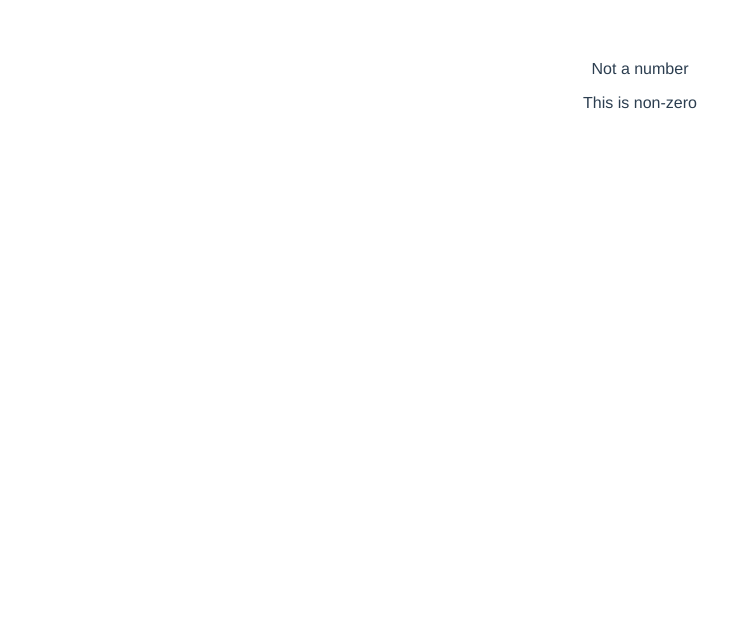
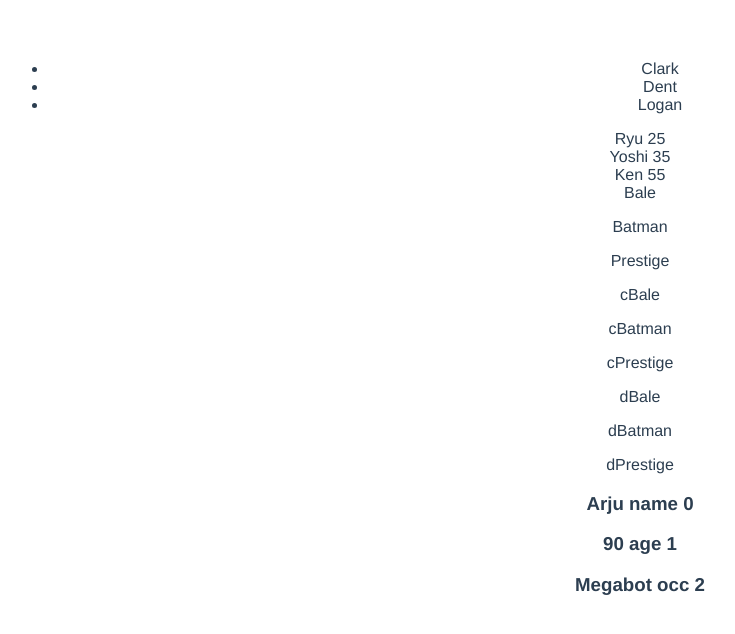
Before and after one commit to arjuaman/Vue, a Vue app in the folder cli-project/vue3-vite-proj/: page / in a window 1280 px wide. Shown: the top 634 px of the page, without its empty margins (0-735 px from the left). Built offline with nearby package versions, Linux system fonts and the light colour scheme.

Commit message:
Binding on key attribute when iterating over different sorts of arrays

```diff
--- a/cli-project/vue3-vite-proj/src/App.vue
+++ b/cli-project/vue3-vite-proj/src/App.vue
@@ -1,11 +1,17 @@
 <template>
-  <p v-if="num === 0">This is zero</p>
-  <p v-else-if="num < 0">Negative number</p>
-  <p v-else-if="num > 0">Positive number</p>
-  <p v-else>Not a number</p>
-
-  <p v-show="num === 0">This is zero</p>
-  <p v-show="num !== 0">This is non-zero</p>
+  <ul>
+    <li v-for="i in heroes" v-bind:key="i">{{i}}</li>
+  </ul>
+  <!-- <div> -->
+    <div v-for="i in ninjas" v-bind:key="i.name">{{i.name}} {{i.age}}</div>
+  <!-- </div> -->
+  <div>
+    <div v-for="person in actors" v-bind:key="person.name">
+      {{person.name}}
+      <p v-for="j in person.movies" v-bind:key="j">{{j}}</p>
+    </div>
+  </div>
+  <h3 v-for="(val, key, ind) in myInfo" :key="val">{{val}} {{key}} {{ind}}</h3>
 </template>
 
 <script>
@@ -13,7 +19,31 @@
   name: 'App',
   data() {
     return{
-      num: "p"
+      heroes: ["Clark","Dent","Logan"],
+      ninjas: [
+            { name: 'Ryu', age: 25 },
+            { name: 'Yoshi', age: 35 },
+            { name: 'Ken', age: 55 }
+        ],
+      actors: [
+        {
+          name: 'Bale',
+          movies: ['Batman', 'Prestige']
+        },
+        {
+          name: 'cBale',
+          movies: ['cBatman', 'cPrestige']
+        },
+        {
+          name: 'dBale',
+          movies: ['dBatman', 'dPrestige']
+        }
+      ],
+      myInfo: {
+        name: "Arju",
+        age: 90,
+        occ: "Megabot"
+      }
     }
   }
 }
```
